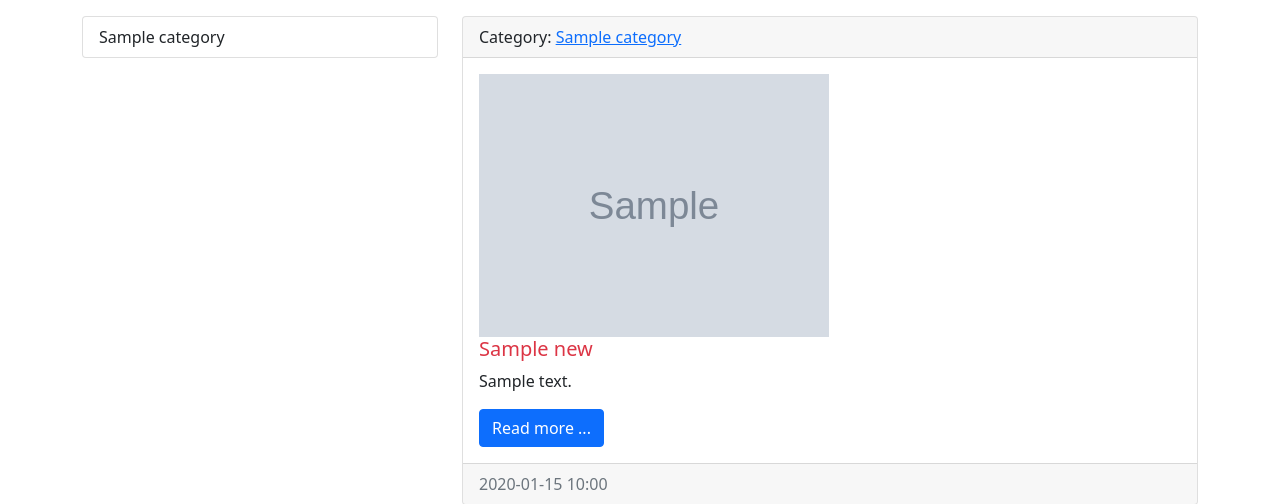
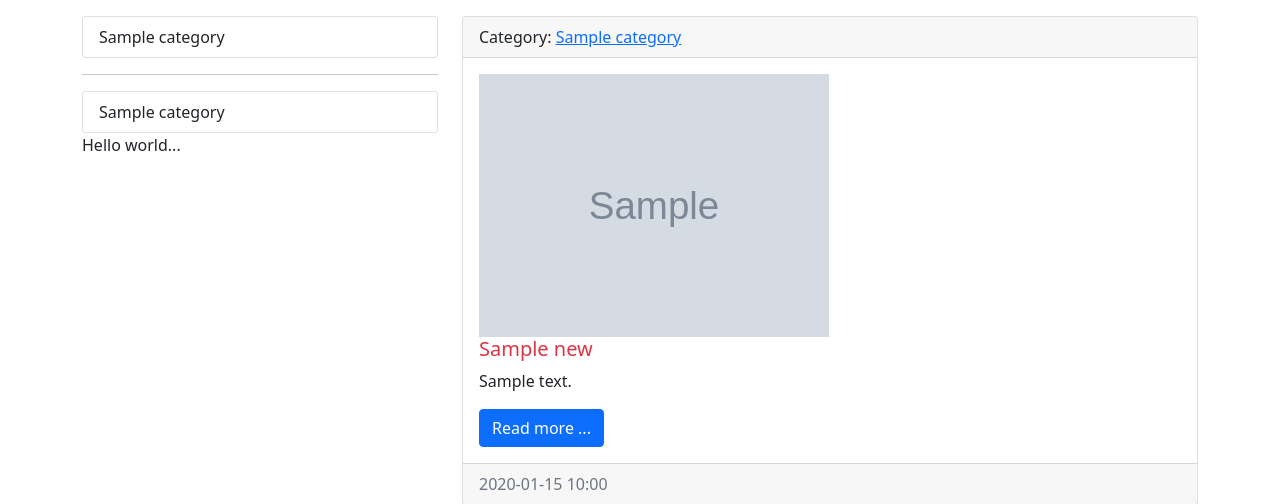
Before and after one commit to ProgNext/channel, a Django app: page / in a window 1280 px wide. Shown: the part 56-560 px from the top of the page. Run offline with Django 3.2, Linux system fonts and the light colour scheme; tables that the repository leaves empty hold one stand-in row (values such as "Sample post"); grey boxes marked "Sample" are stand-in pictures; some libraries are stand-ins or nearby versions.

Commit message:
Create user's tags of template

```diff
--- a/channelsite/news/templates/news/index.html
+++ b/channelsite/news/templates/news/index.html
@@ -1,18 +1,13 @@
 {% extends 'base.html' %}
 
 {% block sidebar %}
-<div class="col-md-4">
-            <div class="list-group">
-              {% for item in categories %}
-                <a href="{% url 'category' item.pk %}" class="list-group-item list-group-item-action">{{ item.title }}</a>
-              {% endfor %}
-            </div>
-          </div>
+
+{% include 'inc/_sidebar.html' %}
+
 {% endblock %}
 
 
 {% block content %}
-<div class="col-md-8">
             {% for item in news %}
                 <div class="card mb-3">
                   <div class="card-header">
@@ -39,5 +34,4 @@
                   </div>
                 </div>
             {% endfor %}
-          </div>
 {% endblock %}
--- /dev/null
+++ b/channelsite/news/templates/news/list_categories.html
@@ -0,0 +1,6 @@
+<div class="list-group">
+  {% for item in categories %}
+    <a href="{% url 'category' item.pk %}" class="list-group-item list-group-item-action">{{ item.title }}</a>
+  {% endfor %}
+  {{ arg1 }} {{ arg2 }}
+</div>
--- /dev/null
+++ b/channelsite/news/templatetags/news_tags.py
@@ -0,0 +1,16 @@
+from django import template
+
+from news.models import Category
+
+
+register = template.Library()
+
+@register.simple_tag()
+def get_categories():
+    return Category.objects.all()
+
+
+@register.inclusion_tag('news/list_categories.html')
+def show_categories(arg1="Hello", arg2="World"):
+    categories = Category.objects.all()
+    return {'categories': categories, 'arg1': arg1, 'arg2': arg2}
--- a/channelsite/news/views.py
+++ b/channelsite/news/views.py
@@ -5,21 +5,17 @@ from .models import *
 
 def index(request):
     news = News.objects.order_by('-created_at')
-    categories = Category.objects.all()
     context = {
         'news': news,
         'title': 'List news',
-        'categories': categories
     }
     return render(request, 'news/index.html', context=context)
 
 def get_category(request, category_id):
     news = News.objects.filter(category_id=category_id)
-    categories = Category.objects.all()
     category = Category.objects.get(pk=category_id)
     context = {
         'news': news,
-        'categories': categories,
         'category': category,
     }
     return render(request, template_name='news/category.html', context=context)
--- a/channelsite/templates/base.html
+++ b/channelsite/templates/base.html
@@ -15,9 +15,12 @@
 
     <div class="container mt-3">
         <div class="row">
-
-          {% block sidebar %}{% endblock %}
-          {% block content %}{% endblock %}
+          <div class="col-md-4">
+            {% block sidebar %}{% endblock %}
+          </div>
+          <div class="col-md-8">
+            {% block content %}{% endblock %}
+          </div>
 
         </div>
     </div>
--- /dev/null
+++ b/channelsite/templates/inc/_sidebar.html
@@ -0,0 +1,11 @@
+{% load news_tags %}
+<div class="list-group">
+  {% get_categories as categories %}
+  {% for item in categories %}
+    <a href="{% url 'category' item.pk %}" class="list-group-item list-group-item-action">{{ item.title }}</a>
+  {% endfor %}
+</div>
+
+<hr>
+
+{% show_categories arg2="world..." %}
```
Also changed, not shown: channelsite/news/templates/news/category.html (+5 -9 lines), channelsite/news/templatetags/__init__.py (added).
